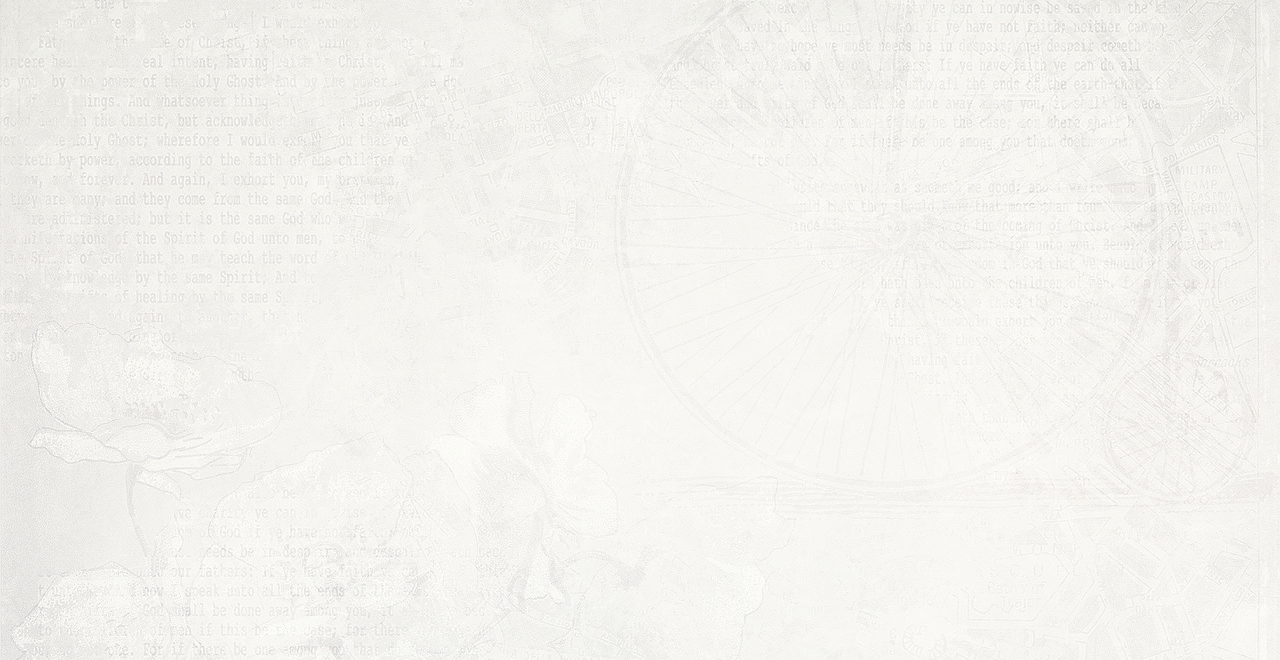
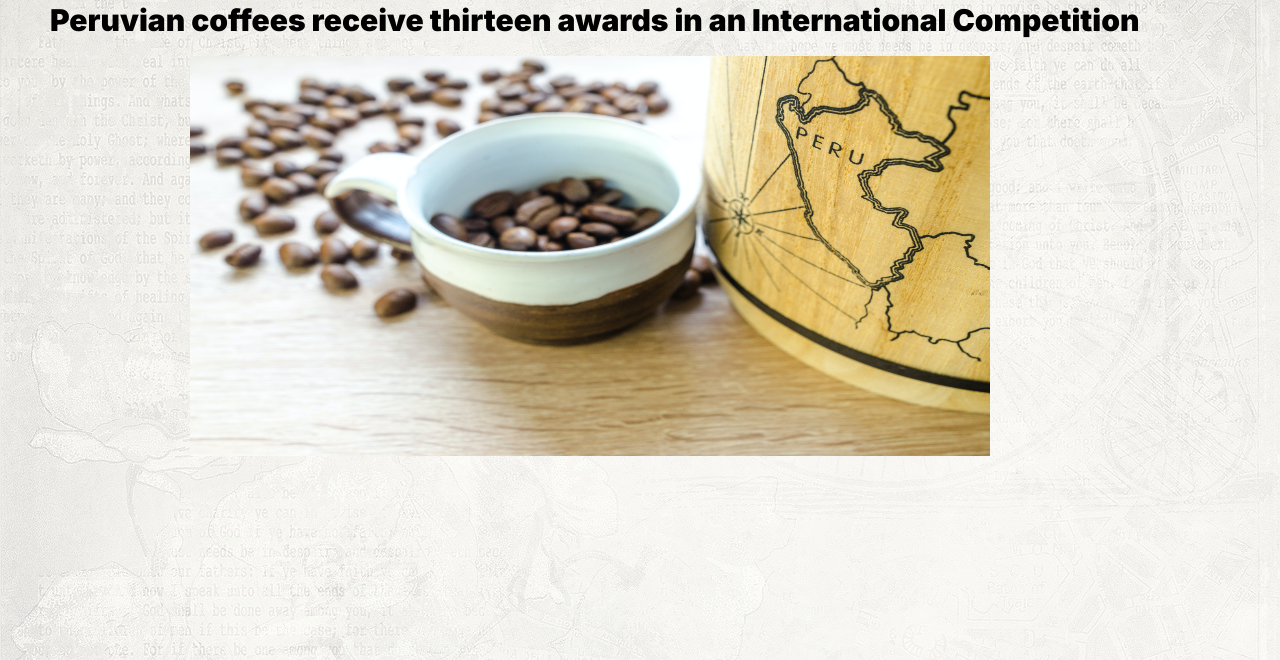
Before and after one commit to felixantonio24/page-home, a plain HTML site: page index.html in a window 1280 px wide. Shown: the part 717-1377 px from the top of the page. Drawn offline with Linux system fonts and the light colour scheme.

Commit message:
proces-5

```diff
--- a/components/style/style.css
+++ b/components/style/style.css
@@ -128,12 +128,28 @@ main{
     opacity: 0.2;
     }
 
-    .title-place-h2{
+    .title_place_h2{
         color:var(--lead);
         font-family: 'Dancing Script', cursive;
         font-family: 'Inter', sans-serif;
         display: flex;
         z-index: 1;
-        margin-left: 80px;
+        margin-left: 40px;
         margin-top: 30px;
+        font-size: 45px;
     }
+.title_h2_coffe{
+    display: flex;
+    align-items: center;
+    font-size: 30px;
+    font-family: 'Dancing Script', cursive;
+    font-family: 'Inter', sans-serif;
+    margin-left: 50px;
+}
+
+.img_coffe_title{
+    object-fit: fill;
+    width: 800px;
+    margin-left: 190px;
+    height: 400px;
+}
--- a/index.html
+++ b/index.html
@@ -39,12 +39,21 @@
         <img src="components/img/scrapbook-2472422_1280.jpg" alt="body" class="cuerpo">
         </div>
 
-            <div class="title-place-h2">
-            <h2 >news</h2>
+        <!-- titulos noticias-->
+            <div class="title_place_h2">
+            <h2 >News</h2>
+            </div>
+<br>
+        <section>
+            <div>
+
+                    <h2 class="title_h2_coffe">Peruvian coffees receive thirteen awards in an International Competition</h2>
+                    <br>
+                    <img src="components/img/cafe-img.jpg" alt="coffee" class="img_coffe_title">
             </div>
 
 
-
+        </section>
     </main>
     <script src="components/js/main.js"></script>
 </body>
```
Also changed, not shown: components/img/cafe-img.jpg (added), components/img/cafe-titllo.jpg (added), components/information.html (added).
